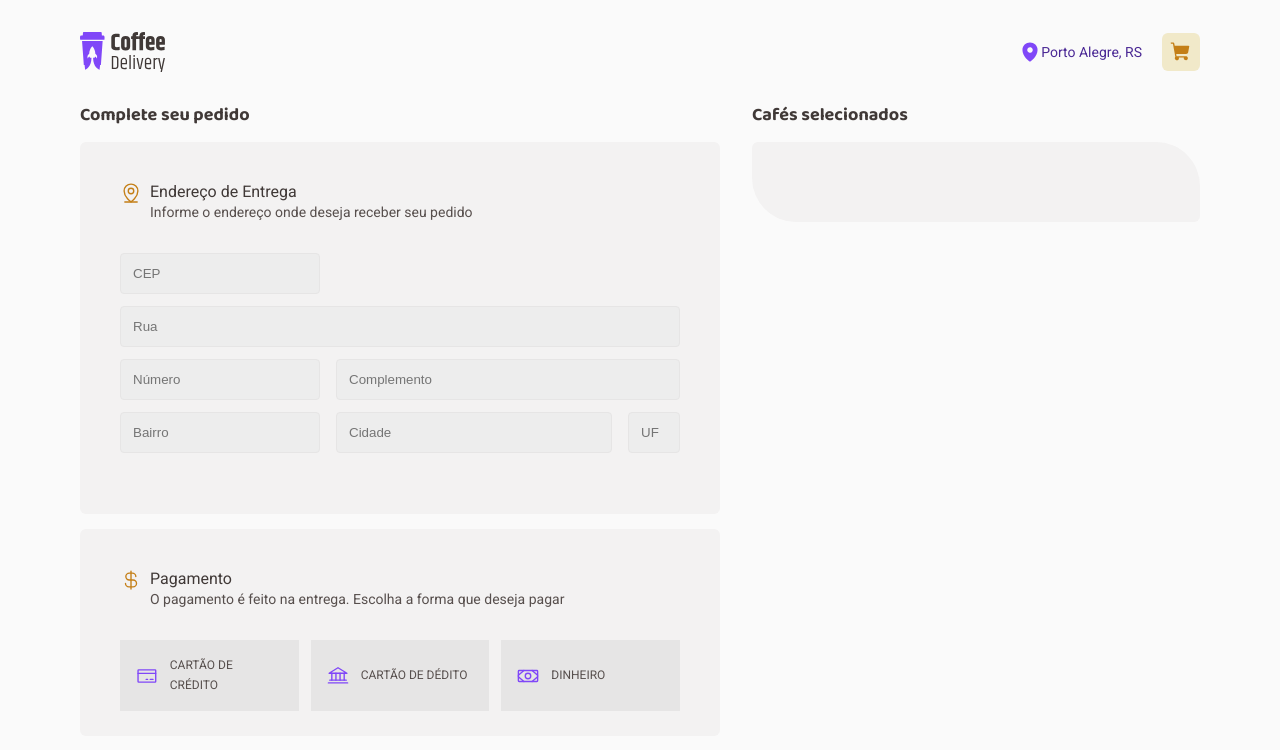
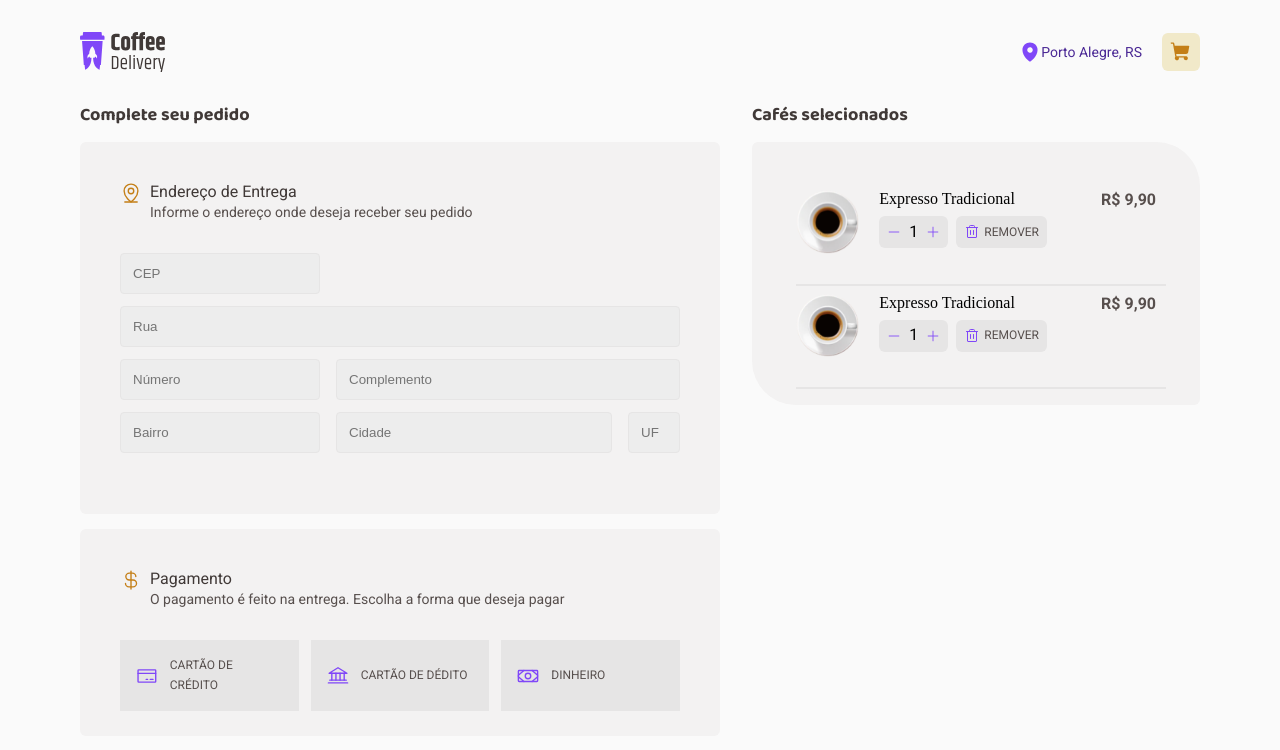
Before and after one commit to alucard93/Coffee-Delivery-Rockeatseat, a React (Vite) app: page /checkout in a window 1280 px wide. Shown: the top 750 px of the page. Built offline with nearby package versions, Linux system fonts and the light colour scheme.

Commit message:
chore: Checkout
styles: estilização do checkout

```diff
--- /dev/null
+++ b/src/componentes/CartCard/CartCard.tsx
@@ -0,0 +1,36 @@
+import React from 'react'
+import coffe from '../../assets/Expresso.svg'
+import { CartCardContainer } from './styles'
+import { Minus, Plus, Trash } from 'phosphor-react'
+
+export const CartCard = () => {
+  return (
+    <CartCardContainer>
+      <figure className="container_figure">
+        <img src={coffe} alt="" />
+      </figure>
+
+      <div className="cart-card__info">
+        <p>Expresso Tradicional</p>
+        <div className="container_button_remove">
+          <div className="container_button">
+            <Minus size={14} />
+            <span>1</span>
+            <Plus size={14} />
+          </div>
+          <div className="container_remove_icon">
+            <Trash size={16} />
+            <p>REMOVER</p>
+          </div>
+        </div>
+      </div>
+
+      <div className="container_price">
+        <p>
+          R$
+          <span className="text_price">9,90</span>
+        </p>
+      </div>
+    </CartCardContainer>
+  )
+}
--- /dev/null
+++ b/src/componentes/CartCard/styles.ts
@@ -0,0 +1,117 @@
+import { styled } from 'styled-components'
+
+export const CartCardContainer = styled.div`
+  display: flex;
+  position: relative;
+  width: 100%;
+  max-width: 368px;
+
+  gap: 20px;
+  padding: 8px 4px;
+
+  &::before {
+    content: '';
+    position: absolute;
+    bottom: -24px;
+    width: 100%;
+    border: 1px solid ${({ theme }) => theme['base-button']};
+  }
+
+  .container_figure {
+    overflow: hidden;
+  }
+
+  .container_figure > img {
+    width: 100%;
+    display: block;
+    object-fit: cover;
+  }
+
+  .cart-card__info {
+    display: flex;
+    flex-direction: column;
+    gap: 8px;
+  }
+
+  .container_button_remove {
+    display: flex;
+    gap: 8px;
+  }
+
+  .container_button {
+    display: flex;
+    width: 100%;
+    max-width: 72px;
+    align-items: center;
+    justify-content: center;
+
+    gap: 4px;
+
+    height: 32px;
+    padding: 8px;
+    border-radius: 6px;
+    background-color: ${({ theme }) => theme['base-button']};
+  }
+
+  .container_button > span {
+    font-size: 16px;
+    font-family: 'Roboto', sans-serif;
+    line-height: 130%;
+    padding: 0 4px;
+  }
+
+  .container_button > svg {
+    color: ${({ theme }) => theme.purple};
+  }
+
+  .container_remove_icon {
+    display: flex;
+    width: 100%;
+    max-width: 121px;
+    align-items: center;
+    justify-content: center;
+
+    gap: 4px;
+
+    height: 32px;
+    padding: 0 8px;
+    border-radius: 6px;
+    background-color: ${({ theme }) => theme['base-button']};
+  }
+
+  .container_remove_icon > svg {
+    color: ${({ theme }) => theme.purple};
+  }
+
+  .container_remove_icon > p {
+    font-size: 12px;
+    font-family: 'Roboto', sans-serif;
+    font-style: normal;
+    font-weight: 400;
+    line-height: 160%;
+    text-transform: uppercase;
+    color: ${({ theme }) => theme['base-text']};
+  }
+
+  .container_price {
+    width: 100%;
+    max-width: 89px;
+    text-align: right;
+  }
+
+  .container_price > p,
+  .text_price {
+    font-size: 16px;
+    font-family: 'Roboto', sans-serif;
+
+    font-style: normal;
+    font-weight: 700;
+    line-height: 130%;
+
+    color: ${({ theme }) => theme['base-text']};
+  }
+
+  .text_price {
+    margin-left: 4px;
+  }
+`
--- a/src/pages/Checkout/Checkout.tsx
+++ b/src/pages/Checkout/Checkout.tsx
@@ -6,6 +6,7 @@ import {
   Money,
 } from 'phosphor-react'
 import { CheckoutContainer } from './styles'
+import { CartCard } from '../../componentes/CartCard/CartCard'
 
 export const Checkout = () => {
   return (
@@ -66,7 +67,10 @@ export const Checkout = () => {
 
       <article className="container_right">
         <h3>Cafés selecionados</h3>
-        <div className="container_cart"></div>
+        <div className="container_cart">
+          <CartCard />
+          <CartCard />
+        </div>
       </article>
     </CheckoutContainer>
   )
```
